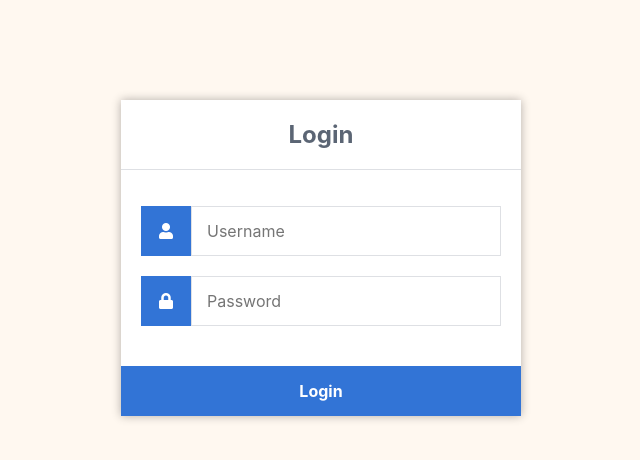
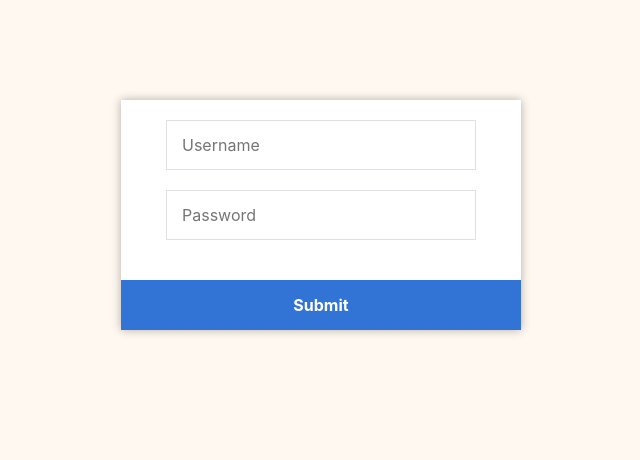
Before and after one commit to bacarvalho/tp2-GRUPO-05-front, a React (Create React App) app: page /login in a window 1280 px wide. Shown: the top 460 px of the page, without its empty margins (319-959 px from the left). Built offline with nearby package versions, Linux system fonts and the light colour scheme.

Commit message:
change form

```diff
--- a/src/components/Login/index.js
+++ b/src/components/Login/index.js
@@ -1,31 +1,44 @@
-import React from 'react';
-
-function Login() {
-
-	function loginSeller(){
-		window.location.href = '/profile';
-	}
+import { useNavigate } from "react-router-dom";
+import React from "react";
+import { useState } from "react";
 
 
-    return(
-		<div class="login">
-			<link rel="stylesheet" href="https://use.fontawesome.com/releases/v5.7.1/css/all.css"/>
-			<h1>Login</h1>
-			<form action={loginSeller}>
-				<label for="username">
-					<i class="fas fa-user"></i>
-				</label>
-				<input type="text" name="username" placeholder="Username" id="username" required />
-				<label for="password">
-					<i class="fas fa-lock"></i>
-				</label>
-				<input type="password" name="password" placeholder="Password" id="password" required/>
-				<input type="submit" value="Login"/>
-			</form>
-		</div>
-    )
-
-
-}
+const Login = () => {
+  const navigate = useNavigate();
+  const [username, setusername] = useState("");
+  const [password, setpassword] = useState("");
+  const [authenticated, setauthenticated] = useState(
+    localStorage.getItem(localStorage.getItem("authenticated") || false)
+  );
+  const users = [{ username: "Jane", password: "testpassword" }];
+  const handleSubmit = (e) => {
+    e.preventDefault();
+    const account = users.find((user) => user.username === username);
+    if (account && account.password === password) {
+      localStorage.setItem("authenticated", true);
+      navigate("/dashboard");
+    }
+  };
+  return (
+    <div className="login">
+      <form onSubmit={handleSubmit}>
+	      <input
+	        type="text"
+	        name="Username"
+	        value={username}
+			placeholder="Username"
+	        onChange={(e) => setusername(e.target.value)}
+	      />
+	      <input
+	        type="password"
+	        name="Password"
+			placeholder="Password"
+	        onChange={(e) => setpassword(e.target.value)}
+	      />
+	      <input type="submit" value="Submit" />
+	  </form>
+    </div>
+  );
+};
 
 export default Login;
```
